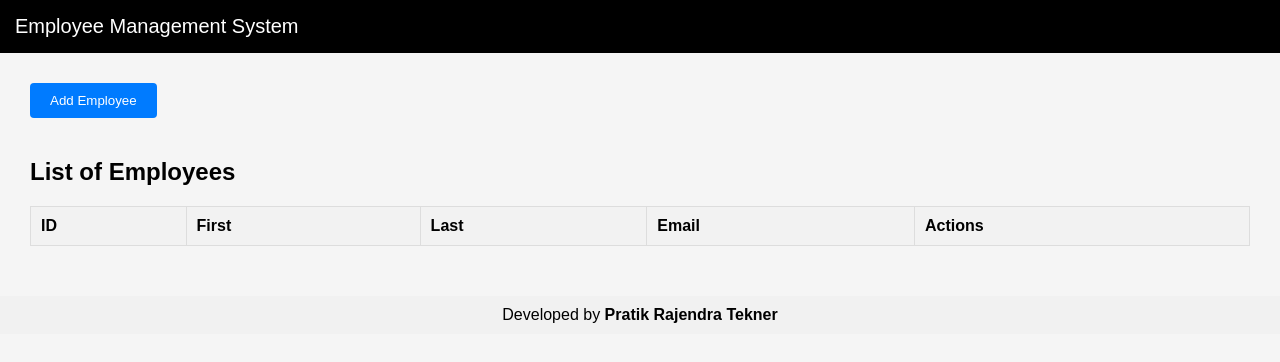
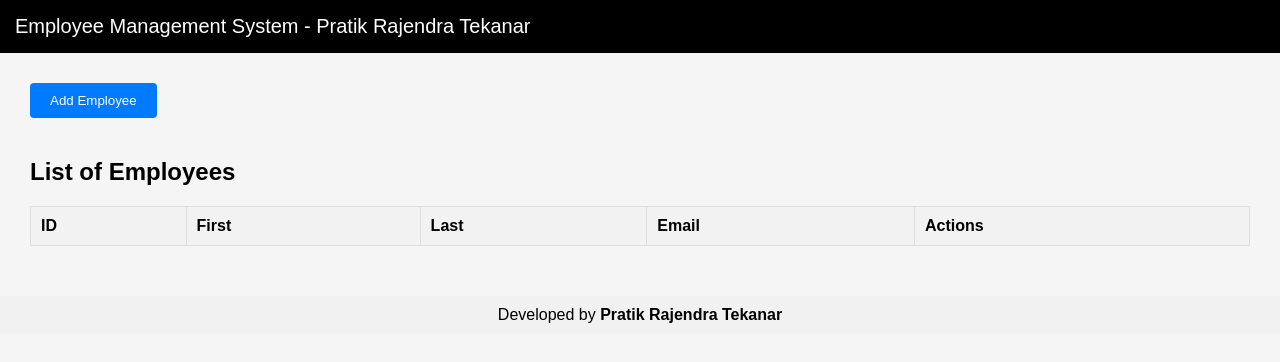
Before and after one commit to pratiktekanar/Employee-Management-System, a plain HTML site: page frontend/index.html in a window 1280 px wide. Drawn offline with Linux system fonts and the light colour scheme; no server answers.

Commit message:
Updated title and branding with my name

```diff
--- a/frontend/index.html
+++ b/frontend/index.html
@@ -2,11 +2,11 @@
 <html lang="en">
 <head>
   <meta charset="UTF-8" />
-  <title>Employee Management System</title>
+  <title>Employee Management System by Pratik Rajendra Tekanar</title>
   <link rel="stylesheet" href="style.css" />
 </head>
 <body>
-  <div class="navbar">Employee Management System</div>
+  <div class="navbar">Employee Management System - Pratik Rajendra Tekanar</div>
 
   <div class="container">
     <button onclick="showForm()">Add Employee</button>
@@ -39,7 +39,7 @@
 
 
 <footer style="text-align:center; margin-top:20px; padding: 10px; background-color: #f1f1f1;">
-  Developed by <strong>Pratik Rajendra Tekner</strong>
+  Developed by <strong>Pratik Rajendra Tekanar</strong>
 </footer>
 </body>
 </html>
```
